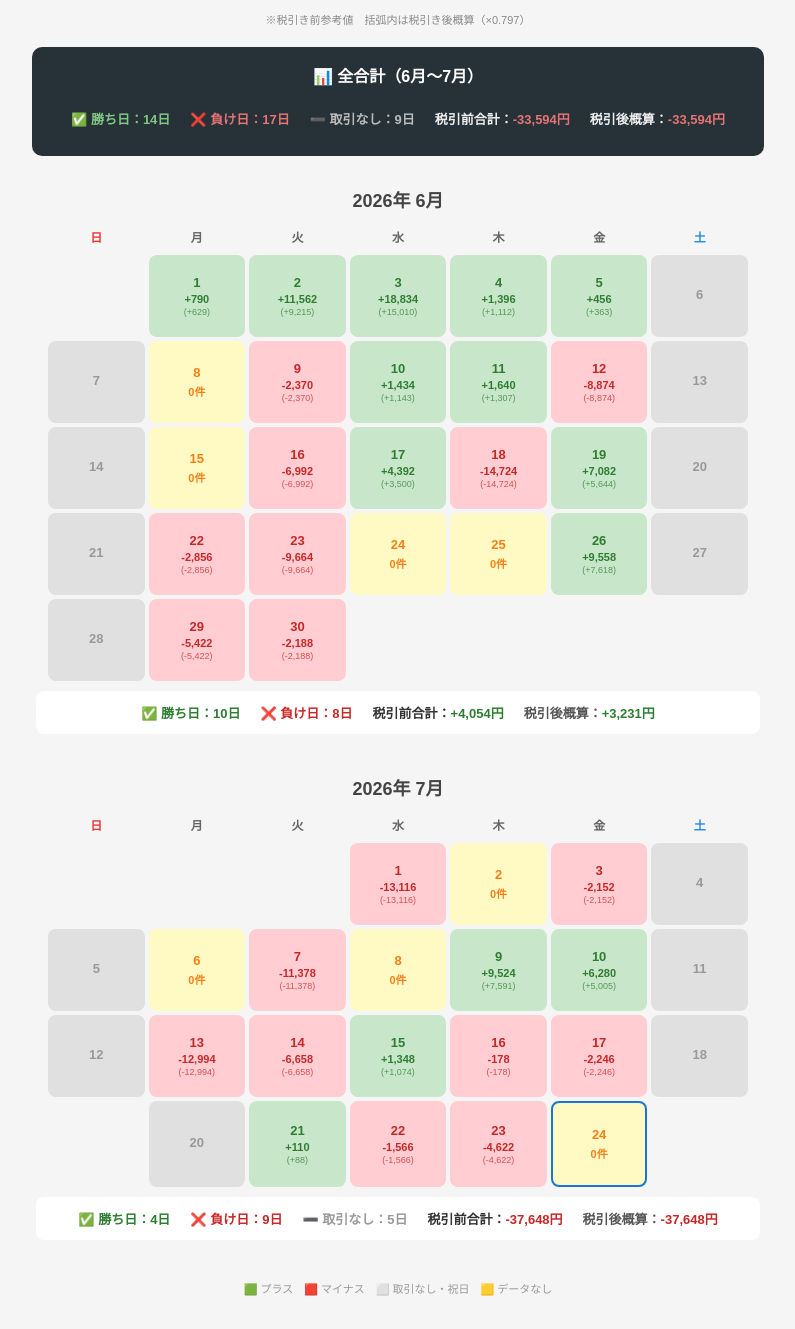
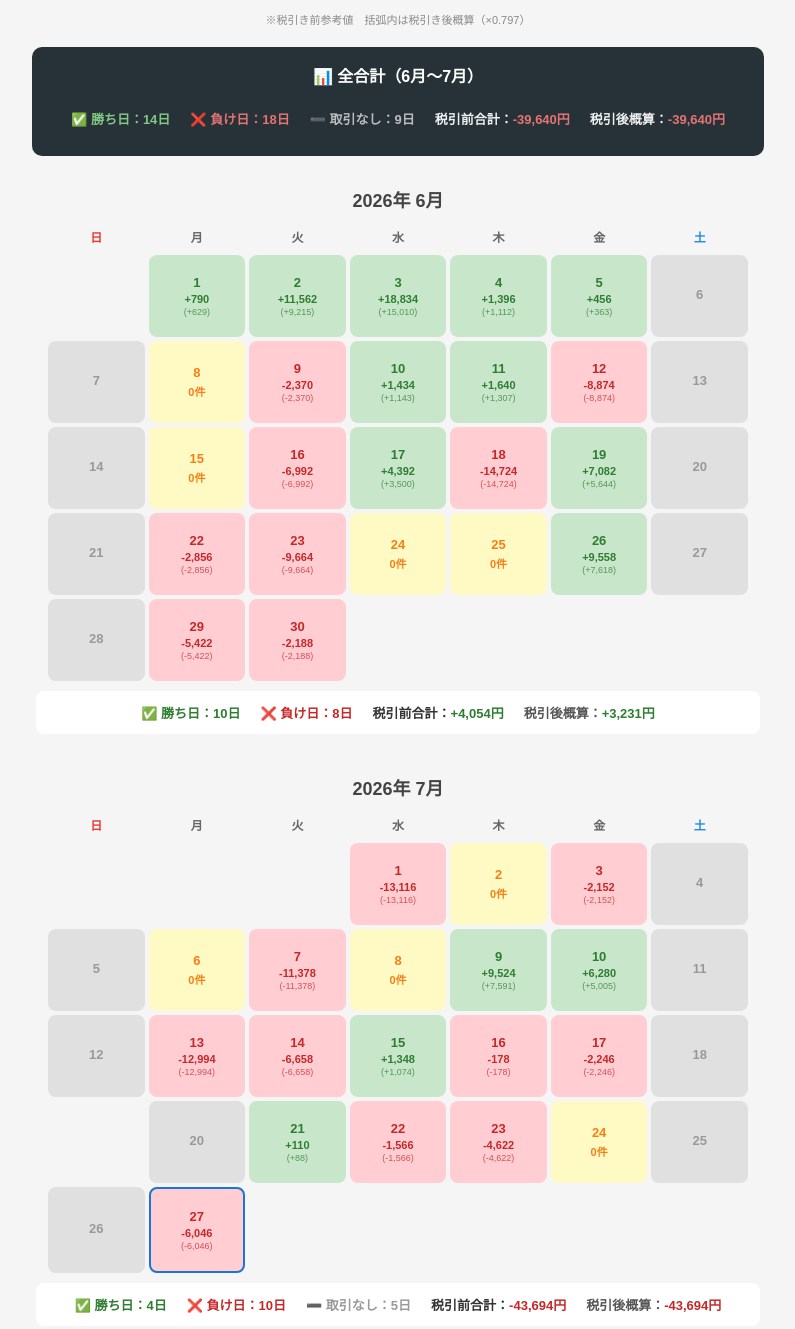
Before and after one commit to yamaguchi629/sns-kabu-calendar, a plain HTML site: page index.html in a window 1280 px wide. Shown: the part 73-1402 px from the top of the page, without its empty margins (242-1037 px from the left). Drawn offline with Linux system fonts and the light colour scheme.

Commit message:
7/27カレンダー更新

```diff
--- a/index.html
+++ b/index.html
@@ -40,10 +40,10 @@
   <div class="grand-total-title">📊 全合計（6月〜7月）</div>
   <div class="summary">
     <span style="color:#81c784">✅ 勝ち日：14日</span>
-    <span style="color:#e57373">❌ 負け日：17日</span>
+    <span style="color:#e57373">❌ 負け日：18日</span>
     <span style="color:#bbb">➖ 取引なし：9日</span>
-    <span>税引前合計：<span style="color:#e57373">-33,594円</span></span>
-    <span>税引後概算：<span style="color:#e57373">-33,594円</span></span>
+    <span>税引前合計：<span style="color:#e57373">-39,640円</span></span>
+    <span>税引後概算：<span style="color:#e57373">-39,640円</span></span>
   </div>
 </div>
 
@@ -143,14 +143,22 @@
     <div class="day profit"><div class="date">21</div><div class="pnl">+110</div><div class="pnl-after">(+88)</div></div>
     <div class="day loss"><div class="date">22</div><div class="pnl">-1,566</div><div class="pnl-after">(-1,566)</div></div>
     <div class="day loss"><div class="date">23</div><div class="pnl">-4,622</div><div class="pnl-after">(-4,622)</div></div>
-    <div class="day zero today"><div class="date">24</div><div class="pnl">0件</div></div>
+    <div class="day zero"><div class="date">24</div><div class="pnl">0件</div></div>
+    <div class="day no-trade"><div class="date">25</div></div>
+    <div class="day no-trade"><div class="date">26</div></div>
+    <div class="day loss today"><div class="date">27</div><div class="pnl">-6,046</div><div class="pnl-after">(-6,046)</div></div>
+    <div class="day empty"></div>
+    <div class="day empty"></div>
+    <div class="day empty"></div>
+    <div class="day empty"></div>
+    <div class="day empty"></div>
   </div>
   <div class="summary">
     <span style="color:#2e7d32">✅ 勝ち日：4日</span>
-    <span style="color:#c62828">❌ 負け日：9日</span>
+    <span style="color:#c62828">❌ 負け日：10日</span>
     <span style="color:#999">➖ 取引なし：5日</span>
-    <span style="color:#333">税引前合計：<span style="color:#c62828">-37,648円</span></span>
-    <span style="color:#555">税引後概算：<span style="color:#c62828">-37,648円</span></span>
+    <span style="color:#333">税引前合計：<span style="color:#c62828">-43,694円</span></span>
+    <span style="color:#555">税引後概算：<span style="color:#c62828">-43,694円</span></span>
   </div>
 </div>
 
```
